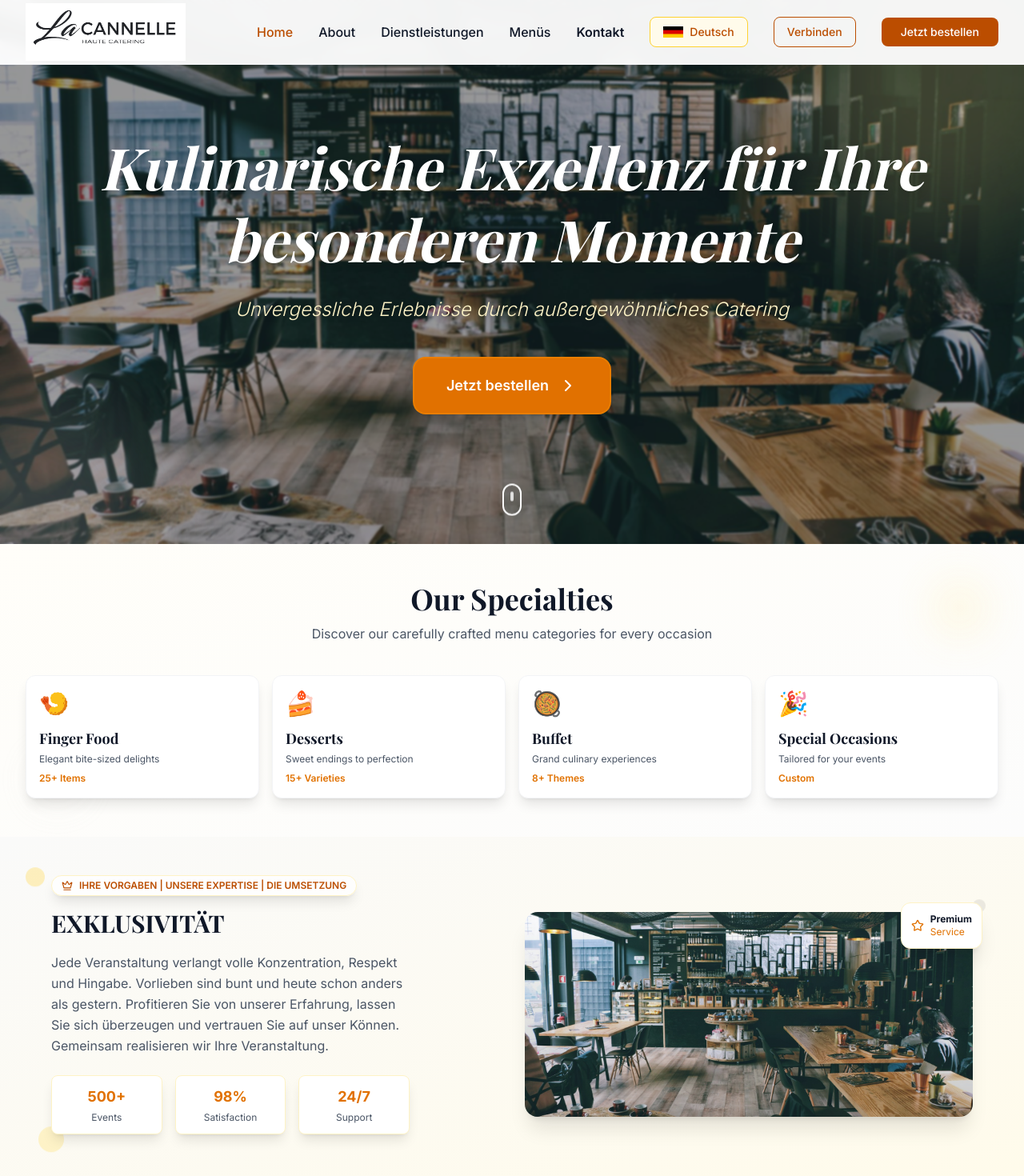
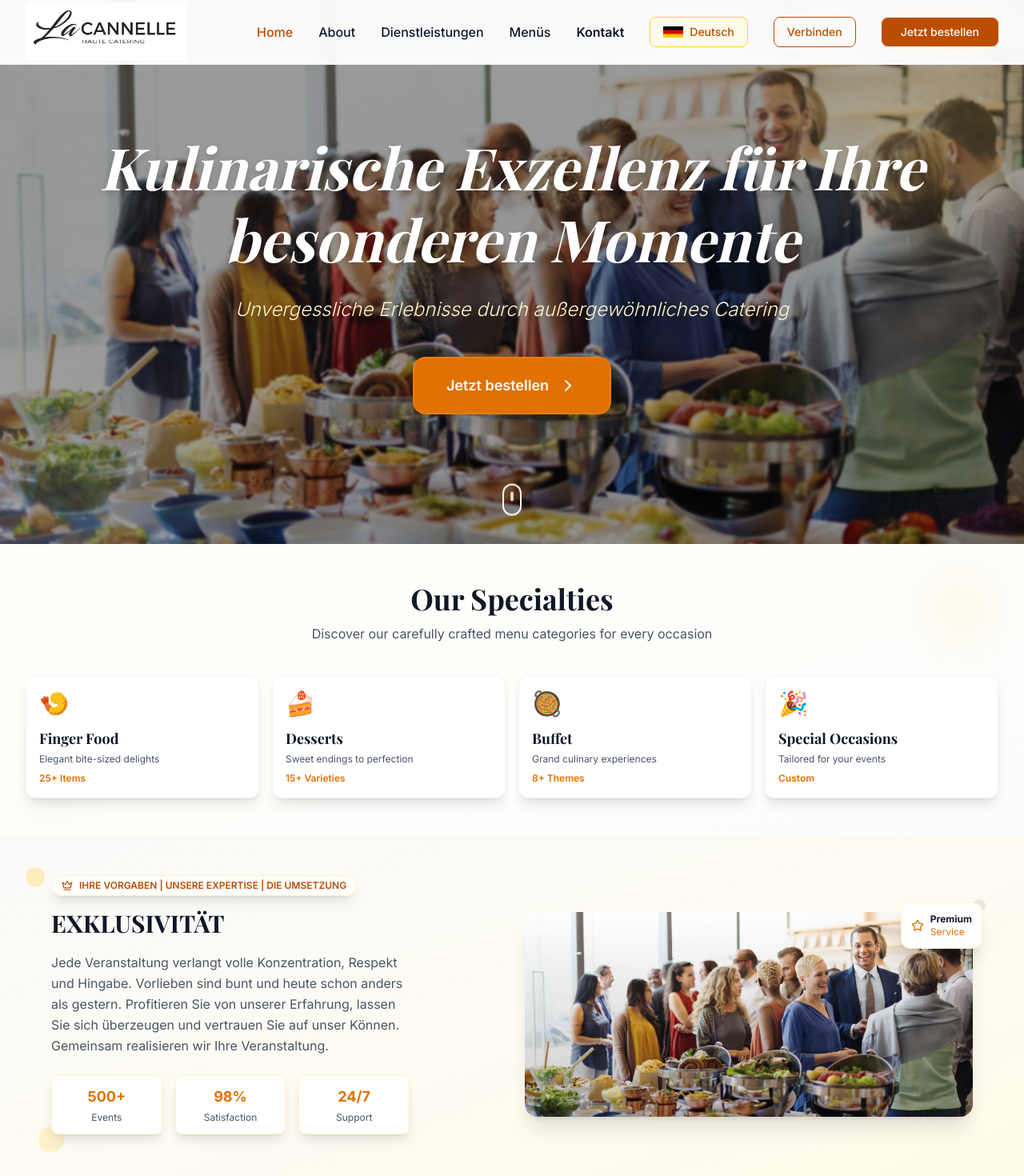
Before and after one commit to oussemabouzidi/la_cannelle, a Next.js app: page /home in a window 1280 px wide. Shown: the top 1470 px of the page at 80% size. Built offline with nearby package versions, Linux system fonts and the light colour scheme; a web font is replaced by a local one.

Commit message:
changing home page background image

```diff
--- a/app/(public)/home/page.tsx
+++ b/app/(public)/home/page.tsx
@@ -376,7 +376,7 @@ export default function CateringHomepage() {
         <div
           className="absolute inset-0 bg-cover bg-center bg-no-repeat"
           style={{
-            backgroundImage: "url('/images/community-feast.jpg')",
+            backgroundImage: "url('/images/home_image.jpeg')",
           }}
         >
           <div className="absolute inset-0 bg-black/40 backdrop-blur-[1px]"></div>
@@ -538,7 +538,7 @@ export default function CateringHomepage() {
                 {/* Main Image with 3D Rotation */}
                 <div className="relative rounded-2xl overflow-hidden shadow-xl transform group-hover:rotate-y-2 transition-transform duration-700">
                   <img
-                    src="/images/community-feast.jpg"
+                    src="/images/home_image.jpeg"
                     alt="Friends enjoying a lively catering spread"
                     className="w-full h-64 object-cover"
                   />
```
Also changed, not shown: public/images/home_image.jpeg (added).
